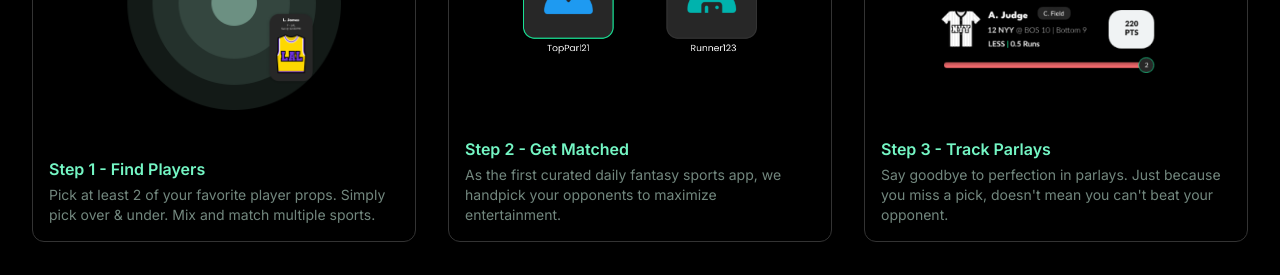
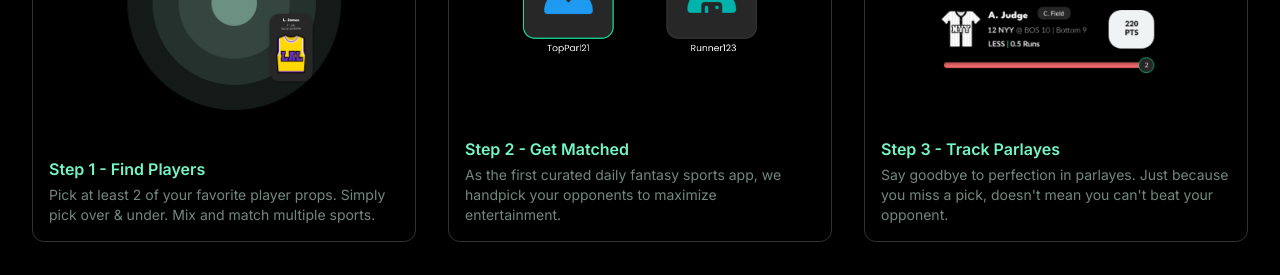
Before and after one commit to JoshIri360/parlaye, a Next.js app: page / in a window 1280 px wide. Shown: the part 1940-2215 px from the top of the page. Built offline with nearby package versions, Linux system fonts and the light colour scheme.

Commit message:
spelling correction

```diff
--- a/app/page.tsx
+++ b/app/page.tsx
@@ -41,8 +41,8 @@ export default function Home() {
           />
           <Step
             stepNumber={3}
-            heading="Track Parlays"
-            subheading="Say goodbye to perfection in parlays. Just because you miss a pick, doesn't mean you can't beat your opponent."
+            heading="Track Parlayes"
+            subheading="Say goodbye to perfection in parlayes. Just because you miss a pick, doesn't mean you can't beat your opponent."
             image="/images/step-3.png"
           />
         </div>
```
